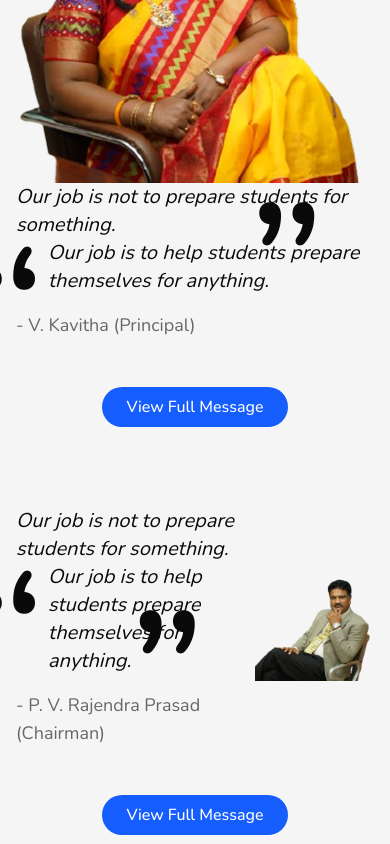
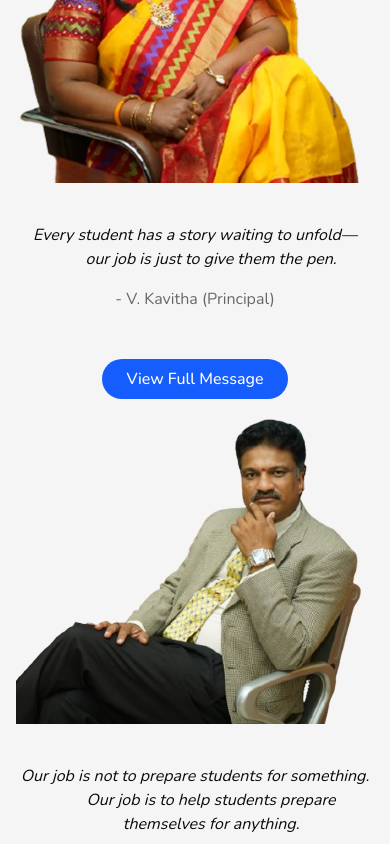
Before and after one commit to Clupai8o0/krishnaveni, a Next.js app: page / in a window 390 px wide. Shown: the part 7520-8364 px from the top of the page. Built offline with nearby package versions, Linux system fonts and the light colour scheme.

Commit message:
quote updated

```diff
--- a/components/content/message.tsx
+++ b/components/content/message.tsx
@@ -2,79 +2,72 @@ import React from "react";
 import Bounded from "../layouts/bounded";
 import Link from "next/link";
 
-function Message() {
+const Message = ({
+	img,
+	q1,
+	q2,
+	author,
+	url,
+}: {
+	img: string;
+	q1: string;
+	q2: string;
+	author: string;
+	url: string;
+}) => (
+	<>
+		<div className="flex flex-col lg:flex-row items-center">
+			<div className="lg:w-1/3">
+				<img src={img} alt={author} className="w-full object-contain" />
+			</div>
+
+			<div className="flex flex-col items-center text-center lg:text-start lg:items-start justify-center md:text-xl lg:w-2/3 max-w-2xl relative h-full mt-10 lg:mt-0">
+				<div className="text-[200px] hidden lg:block absolute top-0 -left-12">
+					“
+				</div>
+				<div className="text-[200px] hidden lg:block absolute -bottom-20 right-12">
+					”
+				</div>
+				<span className="italic">{q1}</span>
+				<span className="ml-8 italic">{q2}</span>
+				<span className="mt-4 md:text-lg opacity-60">- {author}</span>
+			</div>
+		</div>
+
+		<div className="mt-12 flex justify-center items-center">
+			<Link
+				href={url}
+				className="flex items-center justify-center px-6 md:px-10 py-2 md:py-3 bg-blue-600 text-white capitalize rounded-full font-medium hover:scale-105 focus:scale-95 transition-all duration-200"
+			>
+				View Full Message
+			</Link>
+		</div>
+	</>
+);
+
+function Messages() {
 	return (
 		<Bounded className="px">
 			<h1 className="text-5xl font-black mb-12 mt-18 text-center">
 				Our Message
 			</h1>
 
-			<div className="flex flex-col lg:flex-row items-center">
-				<div className="lg:w-1/3">
-					<img
-						src="/princi.png"
-						alt="Principal"
-						className="w-full object-contain"
-					/>
-				</div>
-
-				<div className="flex flex-col items-start justify-center text-xl lg:w-2/3 max-w-2xl relative h-full">
-					<div className="text-[200px] absolute top-0 -left-12">“</div>
-					<div className="text-[200px] absolute -bottom-20 right-12">”</div>
-					<span className="italic">
-						Our job is not to prepare students for something.
-					</span>
-					<span className="ml-8 italic">
-						Our job is to help students prepare themselves for anything.
-					</span>
-					<span className="mt-4 text-lg opacity-60">
-						- V. Kavitha (Principal)
-					</span>
-				</div>
-			</div>
-			<div className="mt-12 flex justify-center items-center">
-				<Link
-					href="/message/principal"
-					className="flex items-center justify-center px-6 md:px-10 py-2 md:py-3 bg-blue-600 text-white capitalize rounded-full font-medium hover:scale-105 focus:scale-95 transition-all duration-200"
-				>
-					View Full Message
-				</Link>
-			</div>
-
-			<div className="flex items-center flex-row-reverse mt-20">
-				<div className="w-1/3">
-					<img
-						src="/chair.png"
-						alt="Principal"
-						className="w-full object-contain"
-					/>
-				</div>
-
-				<div className="flex flex-col items-start justify-center text-xl w-2/3 max-w-2xl relative h-full">
-					<div className="text-[200px] absolute top-0 -left-12">“</div>
-					<div className="text-[200px] absolute -bottom-20 right-12">”</div>
-					<span className="italic">
-						Our job is not to prepare students for something.
-					</span>
-					<span className="ml-8 italic">
-						Our job is to help students prepare themselves for anything.
-					</span>
-					<span className="mt-4 text-lg opacity-60">
-						- P. V. Rajendra Prasad (Chairman)
-					</span>
-				</div>
-			</div>
-
-			<div className="mt-12 flex justify-center items-center">
-				<Link
-					href="/message/chairman"
-					className="flex items-center justify-center px-6 md:px-10 py-2 md:py-3 bg-blue-600 text-white capitalize rounded-full font-medium hover:scale-105 focus:scale-95 transition-all duration-200"
-				>
-					View Full Message
-				</Link>
-			</div>
+			<Message
+				img="/princi.png"
+				q1="Every student has a story waiting to unfold—"
+				q2="our job is just to give them the pen."
+				author="V. Kavitha (Principal)"
+				url="/message/principal"
+			/>
+			<Message
+				img="/chair.png"
+				q1="Our job is not to prepare students for something."
+				q2="Our job is to help students prepare themselves for anything."
+				author="P. V. Rajendra Prasad (Chairman)"
+				url="/message/chairman"
+			/>
 		</Bounded>
 	);
 }
 
-export default Message;
+export default Messages;
```
